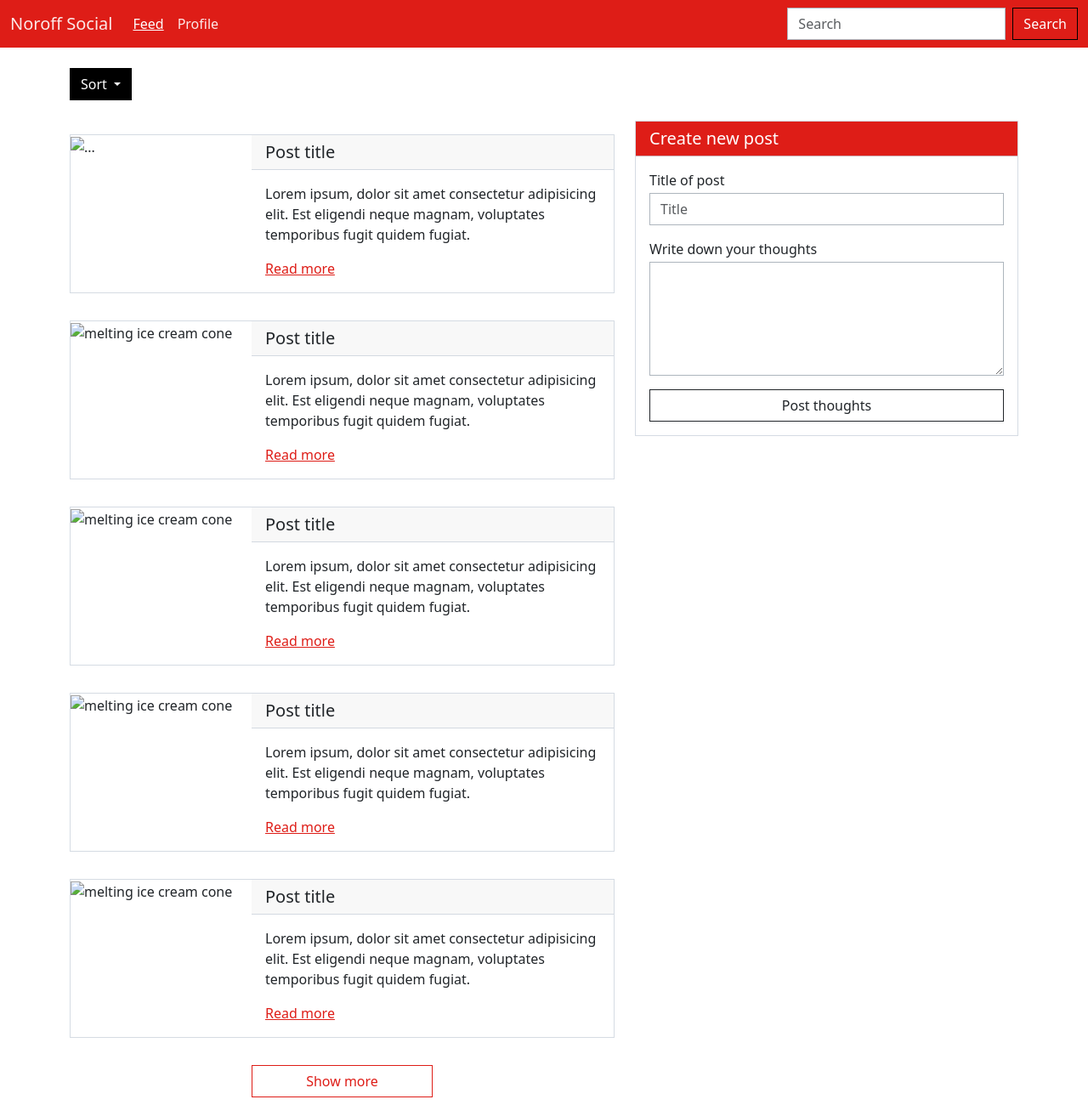
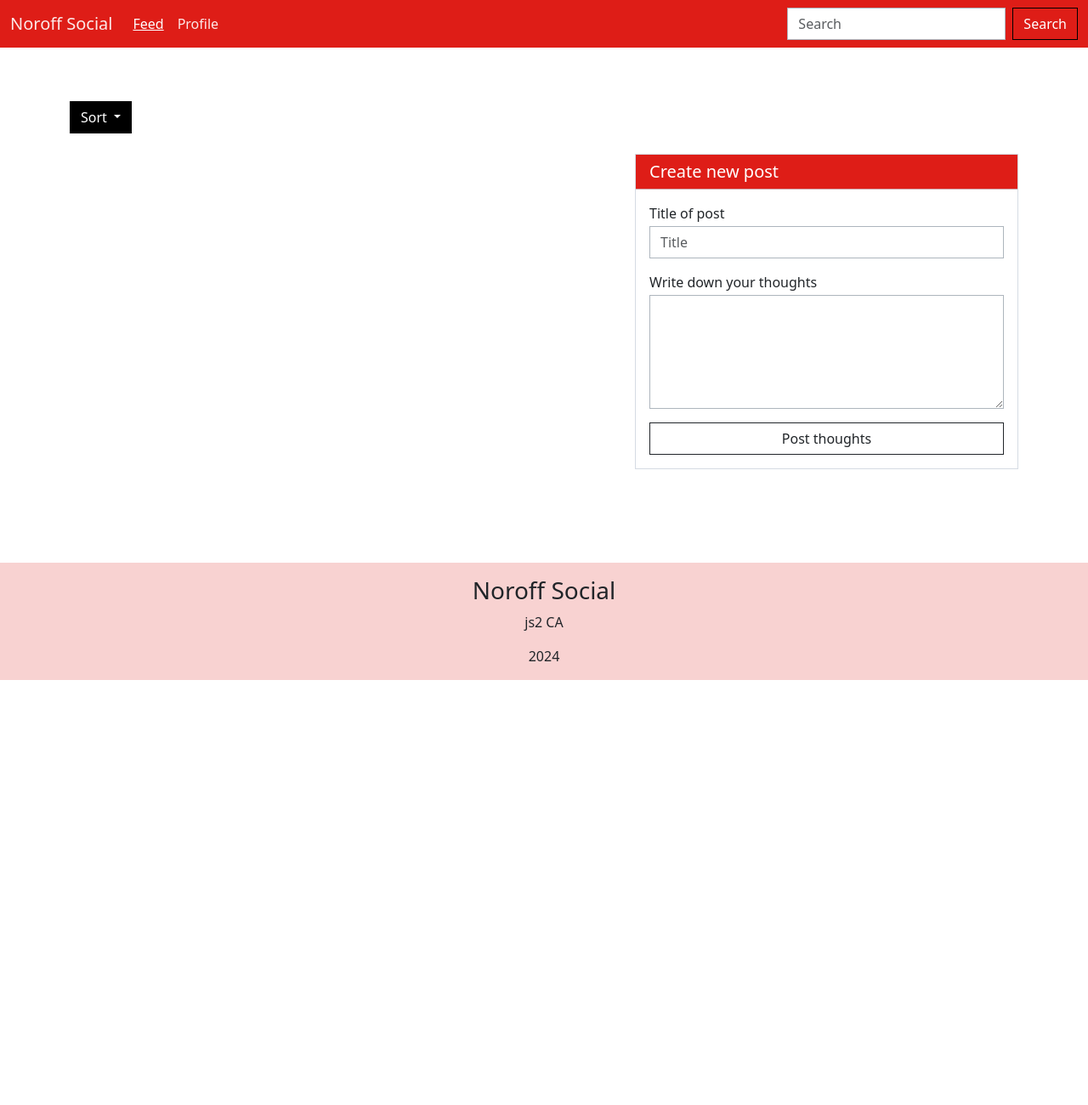
Before and after one commit to ebejmo/js2, a website with bundled scripts: page feed/posts/index.html in a window 1280 px wide. Shown: the top 1300 px of the page at 85% size. After the commit the page ends 800 px from the top, so only its background shows below. Built offline with nearby package versions, Linux system fonts and the light colour scheme.

Commit message:
removed old html template

```diff
--- a/feed/posts/index.html
+++ b/feed/posts/index.html
@@ -118,122 +118,14 @@
           </div>
 
           <!-- Posts -->
-          <div class="col-lg-7 mb-4 mb-lg-0 d-flex flex-column gap-3">
-            <div id="posts"></div>
-
-            <div class="card mb-3" id="">
-              <div class="row g-0">
-                <div class="d-none d-sm-block col-4 col-md-3 col-lg-4">
-                  <img src="/img/ice-cream.jpg" class="img-fluid" alt="..." />
-                </div>
-                <div class="col-12 col-sm-8 col-md-9 col-lg-8">
-                  <h5 class="card-header">Post title</h5>
-                  <div class="card-body">
-                    <p class="card-text">
-                      Lorem ipsum, dolor sit amet consectetur adipisicing elit.
-                      Est eligendi neque magnam, voluptates temporibus fugit
-                      quidem fugiat.
-                    </p>
-                    <a href="#" class="primary">Read more</a>
-                  </div>
-                </div>
-              </div>
-            </div>
-
-            <div class="card mb-3">
-              <div class="row g-0">
-                <div class="d-none d-sm-block col-4 col-md-3 col-lg-4">
-                  <img
-                    src="/img/ice-cream.jpg"
-                    class="img-fluid"
-                    alt="melting ice cream cone"
-                  />
-                </div>
-                <div class="col-12 col-sm-8 col-md-9 col-lg-8">
-                  <h5 class="card-header">Post title</h5>
-                  <div class="card-body">
-                    <p class="card-text">
-                      Lorem ipsum, dolor sit amet consectetur adipisicing elit.
-                      Est eligendi neque magnam, voluptates temporibus fugit
-                      quidem fugiat.
-                    </p>
-                    <a href="#" class="primary">Read more</a>
-                  </div>
-                </div>
-              </div>
-            </div>
-
-            <div class="card mb-3">
-              <div class="row g-0">
-                <div class="d-none d-sm-block col-4 col-md-3 col-lg-4">
-                  <img
-                    src="/img/ice-cream.jpg"
-                    class="img-fluid"
-                    alt="melting ice cream cone"
-                  />
-                </div>
-                <div class="col-12 col-sm-8 col-md-9 col-lg-8">
-                  <h5 class="card-header">Post title</h5>
-                  <div class="card-body">
-                    <p class="card-text">
-                      Lorem ipsum, dolor sit amet consectetur adipisicing elit.
-                      Est eligendi neque magnam, voluptates temporibus fugit
-                      quidem fugiat.
-                    </p>
-                    <a href="#" class="primary">Read more</a>
-                  </div>
-                </div>
-              </div>
-            </div>
-
-            <div class="card mb-3">
-              <div class="row g-0">
-                <div class="d-none d-sm-block col-4 col-md-3 col-lg-4">
-                  <img
-                    src="/img/ice-cream.jpg"
-                    class="img-fluid"
-                    alt="melting ice cream cone"
-                  />
-                </div>
-                <div class="col-12 col-sm-8 col-md-9 col-lg-8">
-                  <h5 class="card-header">Post title</h5>
-                  <div class="card-body">
-                    <p class="card-text">
-                      Lorem ipsum, dolor sit amet consectetur adipisicing elit.
-                      Est eligendi neque magnam, voluptates temporibus fugit
-                      quidem fugiat.
-                    </p>
-                    <a href="#" class="primary">Read more</a>
-                  </div>
-                </div>
-              </div>
-            </div>
-
-            <div class="card mb-3">
-              <div class="row g-0">
-                <div class="d-none d-sm-block col-4 col-md-3 col-lg-4">
-                  <img
-                    src="/img/ice-cream.jpg"
-                    class="img-fluid"
-                    alt="melting ice cream cone"
-                  />
-                </div>
-                <div class="col-12 col-sm-8 col-md-9 col-lg-8">
-                  <h5 class="card-header">Post title</h5>
-                  <div class="card-body">
-                    <p class="card-text">
-                      Lorem ipsum, dolor sit amet consectetur adipisicing elit.
-                      Est eligendi neque magnam, voluptates temporibus fugit
-                      quidem fugiat.
-                    </p>
-                    <a href="#" class="primary">Read more</a>
-                  </div>
-                </div>
-              </div>
-            </div>
-            <div class="d-grid col-5 col-sm-4 mx-auto">
+          <div
+            class="col-lg-7 mb-4 mb-lg-0 d-flex flex-column gap-3"
+            id="content"
+          >
+            <!-- SHOW MORE BUTTON -->
+            <!-- <div class="d-grid col-5 col-sm-4 mx-auto">
               <button class="btn btn-outline-primary">Show more</button>
-            </div>
+            </div> -->
           </div>
         </div>
       </div>
```
